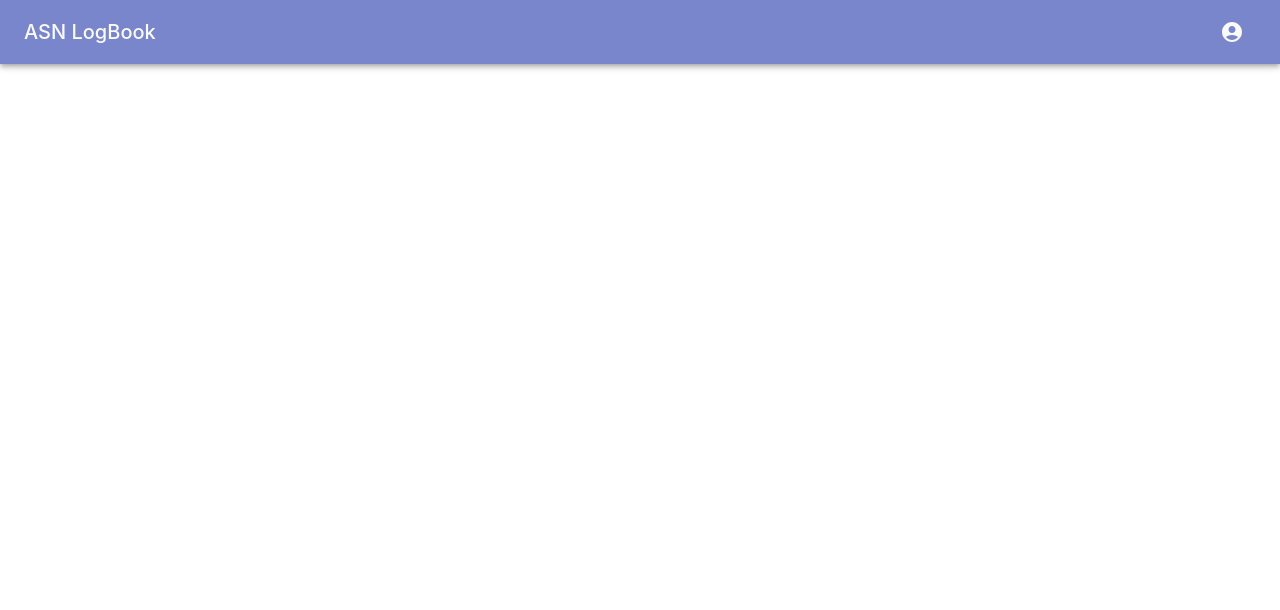
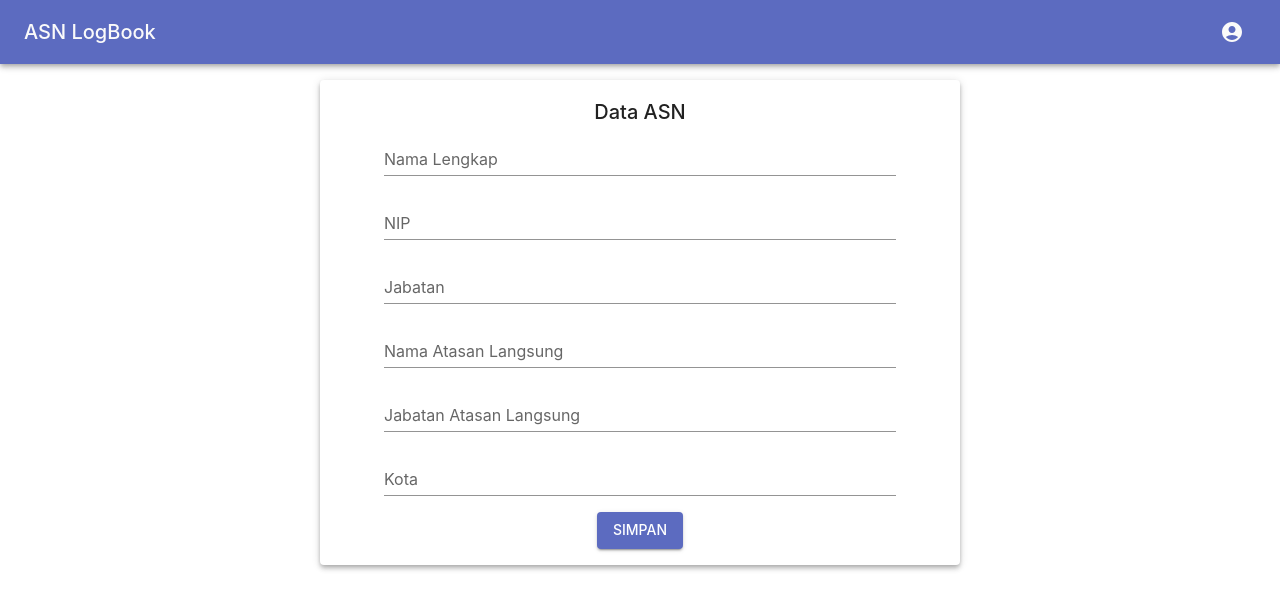
Before and after one commit to ryanadiputraa/asn-logbook, a React (Create React App) app: page / in a window 1280 px wide. Shown: the top 610 px of the page. Built offline with nearby package versions, Linux system fonts and the light colour scheme; no server answers.

Commit message:
add profile data form

```diff
--- a/src/lib/material-ui/theme.ts
+++ b/src/lib/material-ui/theme.ts
@@ -4,7 +4,7 @@ import { createTheme } from "@mui/material/styles";
 export const theme = createTheme({
   palette: {
     primary: {
-      main: indigo[300],
+      main: indigo[400],
     },
     secondary: {
       main: grey[50],
--- a/src/modules/auth/pages/Login.tsx
+++ b/src/modules/auth/pages/Login.tsx
@@ -59,7 +59,6 @@ export const Login: React.FC<LoginProps> = ({ setModal }) => {
     if (reason === "clickaway") {
       return;
     }
-
     setIsError(false);
   };
 
--- /dev/null
+++ b/src/modules/main/components/ProfileForm.tsx
@@ -0,0 +1,91 @@
+import React from "react";
+import {
+  UseFormRegister,
+  UseFormHandleSubmit,
+  SubmitHandler,
+} from "react-hook-form";
+import { profileData } from "../pages/Main";
+
+import { Button, Paper, Stack, Typography, TextField } from "@mui/material";
+
+interface ProfileFormInterface {
+  register: UseFormRegister<profileData>;
+  handleSubmit: UseFormHandleSubmit<profileData>;
+  onSaveProfile: SubmitHandler<profileData>;
+}
+
+export const ProfileForm: React.FC<ProfileFormInterface> = ({
+  register,
+  handleSubmit,
+  onSaveProfile,
+}) => {
+  return (
+    <Paper
+      elevation={4}
+      sx={{
+        width: "95%",
+        maxWidth: "80vh",
+        display: "flex",
+        flexDirection: "column",
+        alignItems: "center",
+        padding: "2vh 0",
+      }}
+    >
+      <Typography variant="h6">Data ASN</Typography>
+      <form
+        onSubmit={handleSubmit(onSaveProfile)}
+        autoComplete="off"
+        style={{ width: "100%" }}
+      >
+        <Stack
+          direction="column"
+          spacing={2}
+          sx={{
+            alignItems: "center",
+            justifyContent: "center",
+          }}
+        >
+          <TextField
+            label="Nama Lengkap"
+            variant="standard"
+            sx={{ width: "80%" }}
+            {...register("fullname", { required: true })}
+          />
+          <TextField
+            label="NIP"
+            variant="standard"
+            sx={{ width: "80%" }}
+            {...register("nip", { required: true })}
+          />
+          <TextField
+            label="Jabatan"
+            variant="standard"
+            sx={{ width: "80%" }}
+            {...register("position", { required: true })}
+          />
+          <TextField
+            label="Nama Atasan Langsung"
+            variant="standard"
+            sx={{ width: "80%" }}
+            {...register("supervisor", { required: true })}
+          />
+          <TextField
+            label="Jabatan Atasan Langsung"
+            variant="standard"
+            sx={{ width: "80%" }}
+            {...register("supervisor_position", { required: true })}
+          />
+          <TextField
+            label="Kota"
+            variant="standard"
+            sx={{ width: "80%" }}
+            {...register("city", { required: true })}
+          />
+          <Button type="submit" color="primary" variant="contained">
+            Simpan
+          </Button>
+        </Stack>
+      </form>
+    </Paper>
+  );
+};
--- a/src/modules/main/pages/Main.tsx
+++ b/src/modules/main/pages/Main.tsx
@@ -1,21 +1,70 @@
 import React, { useEffect, useState } from "react";
 import { useNavigate } from "react-router-dom";
+import { useForm, SubmitHandler } from "react-hook-form";
 import axios from "../../../lib/axios/axios";
 import auth from "../../auth/auth";
 
+import { ProfileForm } from "../components/ProfileForm";
 import { ModalProps } from "../../modal";
 import { MenuBar } from "../components/MenuBar";
-
+import { Box } from "@mui/material";
+import MuiAlert, { AlertProps } from "@mui/material/Alert";
+import Snackbar from "@mui/material/Snackbar";
 interface MainProps {
   setModal: React.Dispatch<React.SetStateAction<ModalProps>>;
 }
 
+export type profileData = {
+  fullname: string;
+  nip: string;
+  position: string;
+  supervisor: string;
+  supervisor_position: string;
+  city: string;
+};
+
+const Alert = React.forwardRef<HTMLDivElement, AlertProps>(function Alert(
+  props,
+  ref
+) {
+  return <MuiAlert elevation={6} ref={ref} variant="filled" {...props} />;
+});
+
 export const Main: React.FC<MainProps> = ({ setModal }) => {
   const navigate = useNavigate();
   const [isAuth, setIsAuth] = useState(false);
+  const [isNotify, setIsNotify] = useState(false);
+  const [notifyMsg, setNotifyMsg] = useState("");
+
+  const [profileData, setProfileData] = useState<profileData>({
+    fullname: "",
+    nip: "",
+    position: "",
+    supervisor: "",
+    supervisor_position: "",
+    city: "",
+  });
 
   const handleLogout = () => {
     auth.logout(() => navigate("/login"));
+  };
+
+  const handleCloseSnackbar = (
+    event?: React.SyntheticEvent | Event,
+    reason?: string
+  ) => {
+    if (reason === "clickaway") {
+      return;
+    }
+    setIsNotify(false);
+  };
+
+  const { register, handleSubmit } = useForm<profileData>();
+
+  const onSaveProfile: SubmitHandler<profileData> = (data) => {
+    setNotifyMsg("Data berhasil disimpan! Silahkan isi laporan anda");
+    setIsNotify(true);
+    setProfileData(data);
   };
 
   useEffect(() => {
@@ -40,6 +89,36 @@ export const Main: React.FC<MainProps> = ({ setModal }) => {
         handleLogout={handleLogout}
         navigate={navigate}
       />
+      <Box
+        sx={{
+          display: "flex",
+          flexDirection: "column",
+          alignItems: "center",
+          padding: "2vh",
+        }}
+      >
+        {profileData["nip"] === "" ? (
+          <ProfileForm
+            register={register}
+            handleSubmit={handleSubmit}
+            onSaveProfile={onSaveProfile}
+          />
+        ) : null}
+      </Box>
+      <Snackbar
+        anchorOrigin={{ vertical: "bottom", horizontal: "right" }}
+        open={isNotify}
+        autoHideDuration={6000}
+        onClose={handleCloseSnackbar}
+      >
+        <Alert
+          onClose={handleCloseSnackbar}
+          severity="success"
+          sx={{ width: "100%" }}
+        >
+          {notifyMsg}
+        </Alert>
+      </Snackbar>
     </>
   );
 };
```
